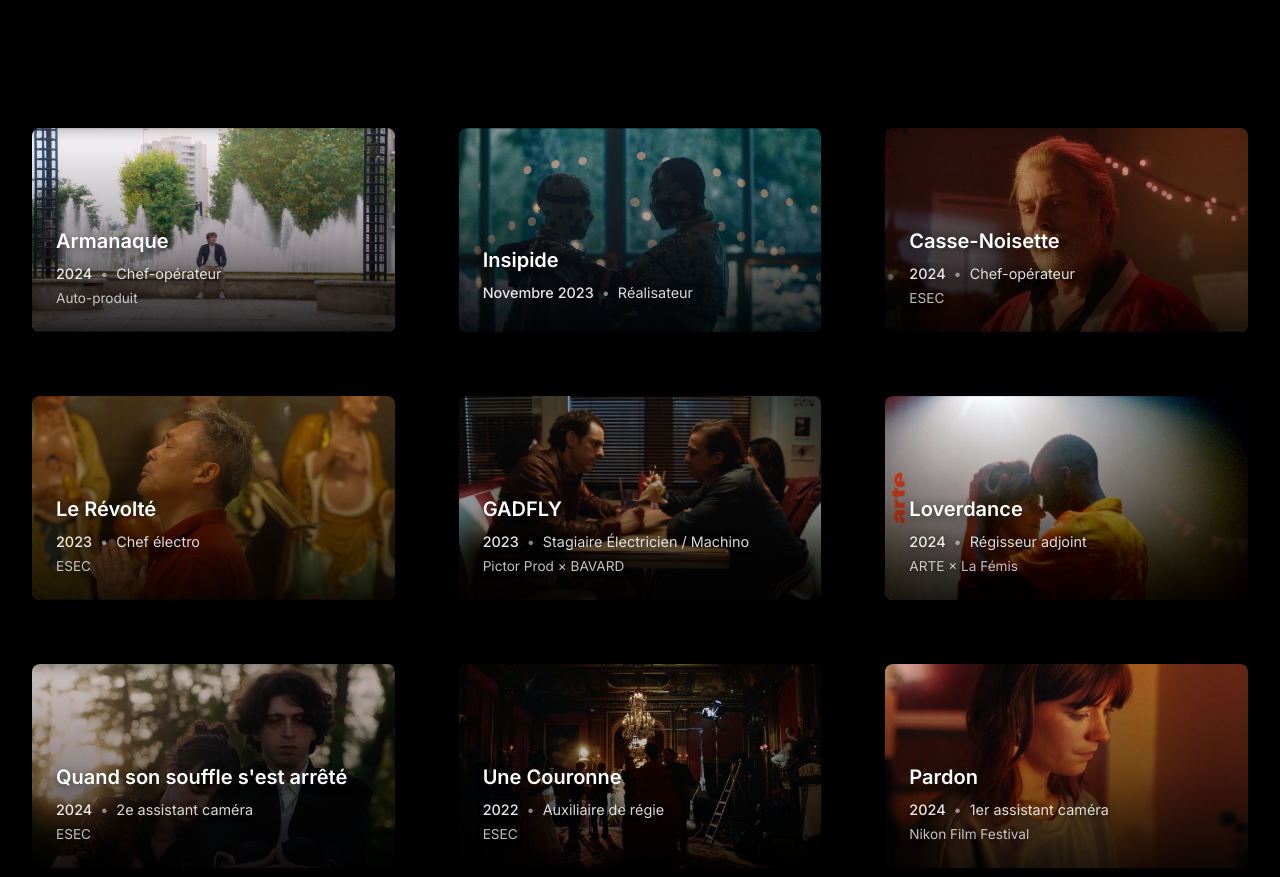
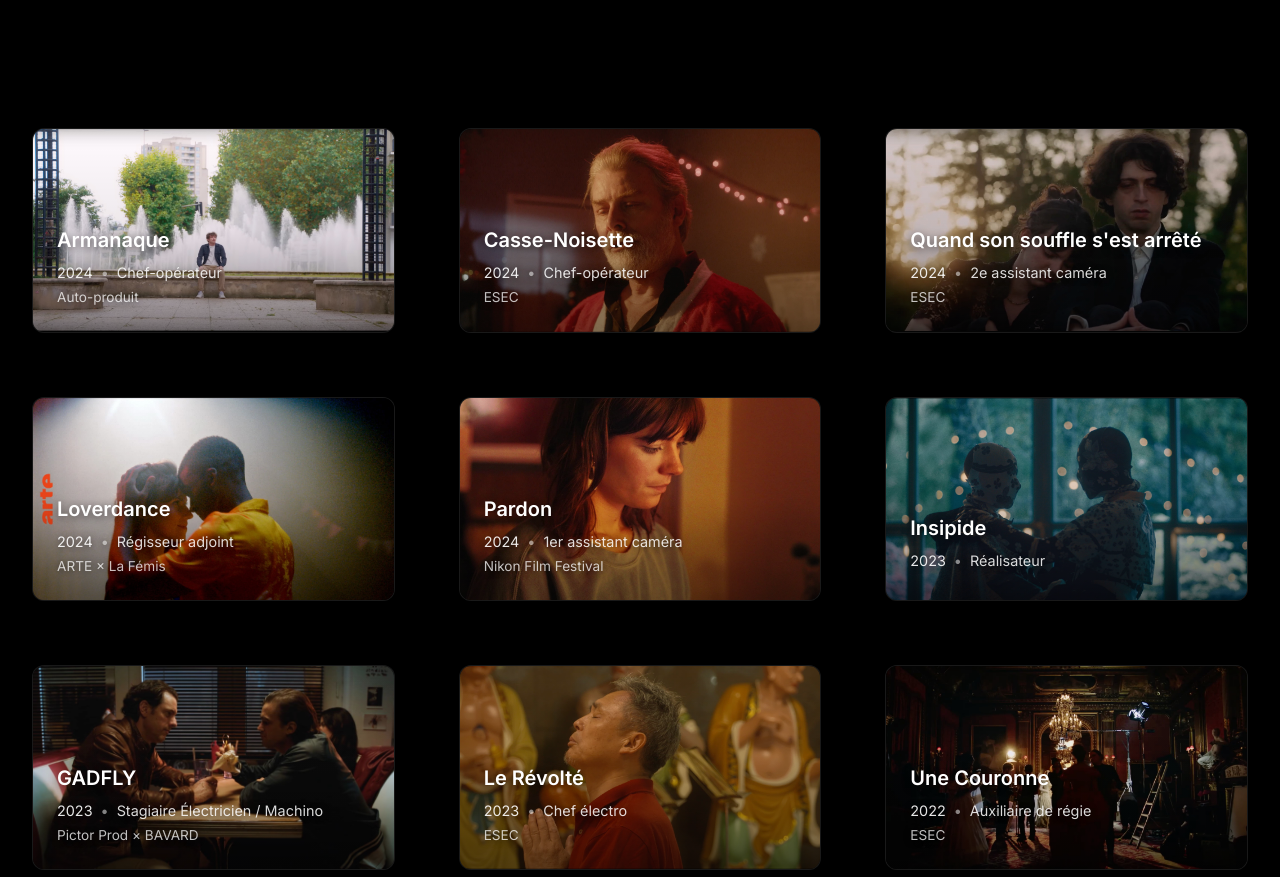
Before and after one commit to theosury/portfolio-theo, a React (Vite) app: page / in a window 1280 px wide. Shown: the part 1920-2797 px from the top of the page. Built offline with nearby package versions, Linux system fonts and the light colour scheme; the HTML template or start-up script is replaced by a standard one.

Commit message:
Sauvegarde avant migration vers React Router

```diff
--- a/src/components/Contact/Contact.css
+++ b/src/components/Contact/Contact.css
@@ -1,6 +1,6 @@
 .contact {
   background: linear-gradient(180deg, #000000 0%, #0a0a0a 100%);
-  padding-bottom: var(--spacing-md); /* Réduit l'écart avec le footer */
+  padding-bottom: 0; /* Supprime l'espace avec le footer */
 }
 
 .contact__content {
--- a/src/components/Hero/Hero.jsx
+++ b/src/components/Hero/Hero.jsx
@@ -20,13 +20,13 @@ function Hero() {
     setImages(shuffled);
   }, []);
 
-  // Change d'image toutes les 5 secondes
+  // Change d'image toutes les 7 secondes
   useEffect(() => {
     if (images.length === 0) return;
 
     const interval = setInterval(() => {
       setCurrentIndex(prevIndex => (prevIndex + 1) % images.length);
-    }, 5000);
+    }, 7000);
 
     return () => clearInterval(interval);
   }, [images]);
--- a/src/components/ProjectCard/ProjectCard.css
+++ b/src/components/ProjectCard/ProjectCard.css
@@ -1,13 +1,18 @@
 .project-card {
   position: relative;
   cursor: pointer;
-  transition: transform 0.3s ease;
+  transition: transform 0.3s ease, box-shadow 0.3s ease;
   overflow: hidden;
-  border-radius: 8px;
+  border-radius: 12px;
+  /* Bordure subtile style Apple */
+  border: 0.5px solid rgba(255, 255, 255, 0.08);
+  background: rgba(255, 255, 255, 0.02);
 }
 
 .project-card:hover {
-  transform: translateY(-4px);
+  transform: translateY(-6px);
+  box-shadow: 0 12px 40px rgba(0, 0, 0, 0.4);
+  border-color: rgba(255, 255, 255, 0.15);
 }
 
 .project-card__image-wrapper {
@@ -31,7 +36,7 @@
   transform: scale(1.05);
 }
 
-/* Overlay gradient */
+/* Overlay gradient - RÉDUIT pour moins d'assombrissement */
 .project-card__overlay {
   position: absolute;
   top: 0;
@@ -41,8 +46,8 @@
   background: linear-gradient(
     to bottom,
     rgba(0, 0, 0, 0) 0%,
-    rgba(0, 0, 0, 0.3) 50%,
-    rgba(0, 0, 0, 0.8) 100%
+    rgba(0, 0, 0, 0.07) 50%,
+    rgba(0, 0, 0, 0.4) 100%
   );
   pointer-events: none;
 }
@@ -98,6 +103,10 @@
 
 /* Responsive */
 @media (max-width: 768px) {
+  .project-card {
+    border-radius: 10px;
+  }
+
   .project-card__content {
     padding: 1rem;
   }
--- a/src/components/ProjectCard/ProjectCard.jsx
+++ b/src/components/ProjectCard/ProjectCard.jsx
@@ -2,6 +2,11 @@ import React from 'react';
 import './ProjectCard.css';
 
 const ProjectCard = ({ project, onClick }) => {
+  // Afficher le mois seulement si en post-production
+  const displayDate = project.status === 'En post-production' && project.month
+    ? project.month
+    : project.year;
+
   return (
     <div className="project-card" onClick={onClick}>
       <div className="project-card__image-wrapper">
@@ -16,14 +21,14 @@ const ProjectCard = ({ project, onClick }) => {
         <div className="project-card__content">
           <h3 className="project-card__title">{project.title}</h3>
 
+          {/* Ligne 1 : Année • Rôle */}
           <div className="project-card__meta">
-            <span className="project-card__month">
-              {project.month || project.year}
-            </span>
+            <span className="project-card__year">{displayDate}</span>
             <span className="project-card__separator">•</span>
             <span className="project-card__role">{project.role}</span>
           </div>
 
+          {/* Ligne 2 : Production */}
           {project.production && (
             <p className="project-card__production">{project.production}</p>
           )}
--- a/src/components/ProjectsInProgress/ProjectsInProgress.css
+++ b/src/components/ProjectsInProgress/ProjectsInProgress.css
@@ -1,5 +1,5 @@
 .projects-in-progress {
-  background-color: #050505;
+  background-color: #000000;
 }
 
 .projects-in-progress__header {
--- a/src/components/ProjectsInProgress/ProjectsInProgress.jsx
+++ b/src/components/ProjectsInProgress/ProjectsInProgress.jsx
@@ -7,7 +7,8 @@ import './ProjectsInProgress.css';
 const ProjectsInProgress = () => {
   const [selectedProject, setSelectedProject] = useState(null);
 
-  // Filtrer uniquement les projets avec status "En post-production"
+  // Filtrer ET trier les projets en post-production
+  // (les films sont déjà triés dans projectsData.js, donc on garde juste cet ordre)
   const projectsInProgress = projectsData.films.filter(
     project => project.status === 'En post-production'
   );
--- a/src/data/projectsData.js
+++ b/src/data/projectsData.js
@@ -1,6 +1,35 @@
 // =============================================
 // CONFIGURATION DES PROJETS
 // =============================================
+
+// Fonction pour parser les dates et trier
+const parseDate = (project) => {
+  if (project.month) {
+    // Format attendu : "Mars 2025" ou "Février-Mars 2024"
+    const match = project.month.match(/(\w+)\s*-?\s*(\w+)?\s*(\d{4})/);
+    if (match) {
+      const monthsMap = {
+        'janvier': 1, 'février': 2, 'mars': 3, 'avril': 4, 'mai': 5, 'juin': 6,
+        'juillet': 7, 'aout': 8, 'septembre': 9, 'octobre': 10, 'novembre': 11, 'décembre': 12
+      };
+      const monthName = match[2] ? match[2].toLowerCase() : match[1].toLowerCase();
+      const month = monthsMap[monthName] || 1;
+      const year = parseInt(match[3]);
+      return new Date(year, month - 1);
+    }
+  }
+  // Sinon, utiliser l'année uniquement
+  return new Date(parseInt(project.year || 2000), 0);
+};
+
+// Fonction de tri (du plus récent au plus ancien)
+const sortProjectsByDate = (projects) => {
+  return [...projects].sort((a, b) => {
+    const dateA = parseDate(a);
+    const dateB = parseDate(b);
+    return dateB - dateA; // Ordre décroissant
+  });
+};
 
 export const projectsData = {
   // ========== PROJETS HERO ==========
@@ -38,6 +67,7 @@ export const projectsData = {
       id: 'vagues',
       title: 'Ce que laissent les vagues',
       year: '2024',
+      month: 'Mai 2024',
       role: 'Cadreur',
       chefOp: 'Isaac Gorin',
       realisatrices: 'Luce Paz & Ana Maria Garza Flores',
@@ -64,12 +94,118 @@ export const projectsData = {
     },
   ],
 
-  // ========== TOUS LES PROJETS ==========
-  films: [
+  // ========== TOUS LES PROJETS (triés automatiquement par catégorie) ==========
+  get films() {
+    const allFilms = [
+      {
+        id: 'male-addict',
+        title: 'Mâle Addict',
+        year: '2025',
+        month: 'Mars 2025',
+        role: 'Chef-opérateur',
+        coChefOp: 'À confirmer',
+        realisateurs: 'Victoria Baverey & Pierre Vaxelaire',
+        production: 'Cours Florent',
+        thumbnail: '/images/male-addict-thumb.jpg',
+        status: 'En post-production',
+        images: [],
+        description: 'Triangle amoureux toxique entre Mathis, Thalia et Tom. Mathis et Thalia ont une liaison secrète alors que Thalia est en couple avec Tom, le meilleur ami de Mathis.',
+        synopsis: 'L\'histoire explore la manipulation, la trahison et les conséquences d\'une relation destructrice entre trois jeunes adultes pris dans un jeu dangereux de désir et de mensonges.',
+        specs: {
+          format: 'Moyen-métrage fiction',
+          duree: '40-50min (estimation)',
+          jours: '10 jours (2 semaines)',
+          camera: 'Blackmagic 6K'
+        }
+      },
+      {
+        id: 'gate66',
+        title: 'Gate 66',
+        year: '2025',
+        month: 'Septembre 2025',
+        role: '1er assistant caméra B',
+        realisateur: 'Maël Kerever',
+        chefOp: 'Bastien Leprince',
+        production: 'École 24 × ArtFX',
+        thumbnail: '/images/gate66-thumb.jpg',
+        status: 'En post-production',
+        images: [],
+        specs: {
+          format: 'Court-métrage',
+          lieu: 'Plaine Image, Tourcoing',
+          tournage: 'Septembre 2025',
+          particularite: 'Dolly, machine à fumée, green screen'
+        }
+      },
+      {
+        id: 'bbc',
+        title: 'BBC',
+        year: '2025',
+        month: 'Aout 2025',
+        role: 'Électricien',
+        realisateurs: 'Joaquim Tivoukou & Naïr Mlanao',
+        chefOp: 'Jerry Pradon',
+        chefElectro: 'Leo Aguiton',
+        production: 'MOLIMO Prod',
+        thumbnail: '/images/bbc-thumb.jpg',
+        status: 'En post-production',
+        images: [],
+        description: 'Xavier et Awa rentrent chez eux et croisent Madame Kogo dans l\'ascenseur. Elle apprend qu\'Awa va avoir une fille et confronte Xavier sur son passé, lui indiquant qu\'il doit procéder à un processus de réparation avant de devenir père.',
+        specs: {
+          format: 'Court-métrage fiction',
+          duree: '~15min',
+          jours: '6 jours',
+          camera: 'Arri ALEXA 35',
+          tournage: 'Août 2025',
+          lieu: 'Paris'
+        },
+        cast: [
+          'Joaquim Tivoukou (Xavier)',
+          'Loréna Massikini (Awa)',
+          'Elisabeth Milla (Mme Kogo)'
+        ]
+      },
+      {
+        id: 'verite-studio',
+        title: 'Vérité Studio',
+        year: '2025',
+        month: 'Juillet 2025',
+        role: 'Électricien',
+        realisatrice: 'Khadija Sy',
+        production: 'Point E × La Fémis',
+        thumbnail: '/images/verite-studio-thumb.jpg',
+        status: 'En post-production',
+        images: [],
+        specs: {
+          lieu: 'LCR Les Tailleurs, Villeneuve-d\'Ascq',
+          tournage: 'Juillet 2025'
+        }
+      },
+      {
+        id: 'azincourt',
+        title: 'Azincourt',
+        year: '2025',
+        month: 'Octobre 2025',
+        role: 'Électricien',
+        realisateur: 'Adrien Guillet',
+        chefOp: 'Axel Dos Santos',
+        chefElectro: 'Alexandre Chadha',
+        production: 'VHS Prod',
+        thumbnail: '/images/azincourt-thumb.jpg',
+        status: 'En post-production',
+        images: [],
+        specs: {
+          format: 'Court-métrage médiéval',
+          lieu: 'Château de la Lande, Montaigu-Vendée',
+          tournage: 'Octobre 2025',
+          particularite: 'Scènes de bataille, effets flèches 3D'
+        }
+      },
       {
         id: 'armanaque',
         title: 'Armanaque',
         year: '2024',
+        month: 'Juillet 2024',
         role: 'Chef-opérateur',
         production: 'Auto-produit',
         thumbnail: '/images/armanaque-thumb.jpg',
@@ -86,6 +222,91 @@ export const projectsData = {
           budget: 'Très faible',
           lumiere: 'Tungstène uniquement'
         }
+      },
+      {
+        id: 'pardon',
+        title: 'Pardon',
+        year: '2024',
+        month: 'Décembre 2024',
+        role: '1er assistant caméra',
+        realisatrice: 'Virginie Courteille',
+        chefOp: 'Isaac Gorin',
+        production: 'Nikon Film Festival',
+        thumbnail: '/images/pardon-thumb.jpg',
+        youtubeId: '9qQdzhmH8O0',
+        specs: {
+          format: 'Court-métrage',
+          lieu: 'Paris',
+          tournage: 'Décembre 2024'
+        }
+      },
+      {
+        id: 'casse-noisette',
+        title: 'Casse-Noisette',
+        year: '2024',
+        month: 'Juin 2024',
+        role: 'Chef-opérateur',
+        realisateur: 'Tristan Lonné',
+        production: 'ESEC',
+        thumbnail: '/images/casse-noisette-thumb.jpg',
+        images: [],
+        vimeoId: '1026723522',
+        description: 'Court-métrage studio tourné en une journée lors des portes ouvertes de l\'ESEC. Carte blanche, style inspiré de The Office mais en plus malaisant.',
+        specs: {
+          format: 'Court-métrage studio',
+          jours: '1 jour',
+          camera: 'Arri ALEXA Classic',
+          objectifs: 'Angénieux Optimo',
+        },
+        cast: [
+          'Frederic Chateau (Franck/Père Noël)',
+          'Noémie Garbarg (Maya)',
+          'Gary Muguet (Jordan)'
+        ]
+      },
+      {
+        id: 'quand-son-souffle',
+        title: 'Quand son souffle s\'est arrêté',
+        year: '2024',
+        month: 'Avril 2024',
+        role: '2e assistant caméra',
+        realisatrice: 'Nina Gavras',
+        chefOp: 'Léo Rodella',
+        production: 'ESEC',
+        thumbnail: '/images/quand-son-souffle-thumb.jpg',
+        images: [],
+        youtubeId: 'epDfHUrlK_0',
+        description: 'Film de fin d\'études ESEC.',
+        specs: {
+          format: 'Court-métrage fiction',
+          lieu: 'Maisons-Laffitte',
+          tournage: 'Avril 2024'
+        }
+      },
+      {
+        id: 'loverdance',
+        title: 'Loverdance',
+        year: '2024',
+        month: 'Mars 2024',
+        role: 'Régisseur adjoint',
+        realisateur: 'Victor Gomez',
+        directricePhoto: 'Louise Bernard Pallas',
+        production: 'ARTE × La Fémis',
+        thumbnail: '/images/loverdance-thumb.jpg',
+        images: [],
+        description: 'Lola rencontre Simon lors d\'un marathon de 24 heures de danse. Alors que la compétition bat son plein, ils développent une complicité qui la détourne de son objectif. Mais les éliminations se succèdent à un rythme effréné et, à bout de souffle, elle décide de s\'unir à lui pour une danse qui pourrait bien les mener à la victoire…',
+        arteId: '119915-009-A?autoplay=true&mute=0',
+        specs: {
+          format: 'Court-métrage fiction',
+          coproduction: 'Filmakademie Baden-Württemberg, La Fémis, ARTE, SWR',
+          pays: 'France',
+          annee: '2024'
+        },
+        cast: [
+          'Yannick Blivet (Animateur)',
+          'Frederico Semedo (Simon)',
+          'Louise Luck (Lola)'
+        ]
       },
       {
         id: 'insipide',
@@ -124,54 +345,10 @@ export const projectsData = {
         ]
       },
       {
-      id: 'casse-noisette',
-      title: 'Casse-Noisette',
-      year: '2024',
-      role: 'Chef-opérateur',
-      realisateur: 'Tristan Lonné',
-      production: 'ESEC',
-      thumbnail: '/images/casse-noisette-thumb.jpg',
-      images: [],
-      vimeoId: '1026723522',
-      description: 'Court-métrage studio tourné en une journée lors des portes ouvertes de l\'ESEC. Carte blanche, style inspiré de The Office mais en plus malaisant.',
-      specs: {
-        format: 'Court-métrage studio',
-        jours: '1 jour',
-        camera: 'Arri ALEXA Classic',
-        objectifs: 'Angénieux Optimo',
-      },
-      cast: [
-        'Frederic Chateau (Franck/Père Noël)',
-        'Noémie Garbarg (Maya)',
-        'Gary Muguet (Jordan)'
-      ]
-    },
-    {
-      id: 'revolte',
-      title: 'Le Révolté',
-      year: '2023',
-      role: 'Chef électro',
-      realisateur: 'Nicolas Baste',
-      cheffeOp: 'Louise Stein',
-      production: 'ESEC',
-      thumbnail: '/images/revolte-thumb.jpg',
-      images: [],
-      youtubeId: 'PPvxZQ_3x3c',
-      description: 'Louis, un fils d\'immigrés chinois manifestant en France contre la politique du gouvernement, entre en conflit avec son père quand il apprend que celui-ci désapprouve sa révolte dans ce qui est pour lui une terre d\'accueil. Film de fin de cycle 1.',
-      specs: {
-        format: 'Court-métrage fiction',
-        annee: '2023'
-      },
-      cast: [
-        'Andrea Zamparo',
-        'Longmon Wang',
-        'Rong-Ying Yang'
-      ]
-    },
-    {
         id: 'gadfly',
         title: 'GADFLY',
         year: '2023',
+        month: 'Octobre 2023',
         role: 'Stagiaire Électricien / Machino',
         realisateur: 'Taylor Knight',
         chefElectro: 'Jérémie Dignac',
@@ -193,51 +370,33 @@ export const projectsData = {
         }
       },
       {
-      id: 'loverdance',
-      title: 'Loverdance',
-      year: '2024',
-      role: 'Régisseur adjoint',
-      realisateur: 'Victor Gomez',
-      directricePhoto: 'Louise Bernard Pallas',
-      production: 'ARTE × La Fémis',
-      thumbnail: '/images/loverdance-thumb.jpg',
+        id: 'revolte',
+        title: 'Le Révolté',
+        year: '2023',
+        month: 'Mai 2023',
+        role: 'Chef électro',
+        realisateur: 'Nicolas Baste',
+        cheffeOp: 'Louise Stein',
+        production: 'ESEC',
+        thumbnail: '/images/revolte-thumb.jpg',
         images: [],
-      description: 'Lola rencontre Simon lors d\'un marathon de 24 heures de danse. Alors que la compétition bat son plein, ils développent une complicité qui la détourne de son objectif. Mais les éliminations se succèdent à un rythme effréné et, à bout de souffle, elle décide de s\'unir à lui pour une danse qui pourrait bien les mener à la victoire…',
-      arteId: '119915-009-A?autoplay=true&mute=0',
+        youtubeId: 'PPvxZQ_3x3c',
+        description: 'Louis, un fils d\'immigrés chinois manifestant en France contre la politique du gouvernement, entre en conflit avec son père quand il apprend que celui-ci désapprouve sa révolte dans ce qui est pour lui une terre d\'accueil. Film de fin de cycle 1.',
         specs: {
           format: 'Court-métrage fiction',
-        coproduction: 'Filmakademie Baden-Württemberg, La Fémis, ARTE, SWR',
-        pays: 'France',
-        annee: '2024'
+          annee: '2023'
         },
         cast: [
-        'Yannick Blivet (Animateur)',
-        'Frederico Semedo (Simon)',
-        'Louise Luck (Lola)'
+          'Andrea Zamparo',
+          'Longmon Wang',
+          'Rong-Ying Yang'
         ]
-    },
-    {
-      id: 'quand-son-souffle',
-      title: 'Quand son souffle s\'est arrêté',
-      year: '2024',
-      role: '2e assistant caméra',
-      realisatrice: 'Nina Gavras',
-      chefOp: 'Léo Rodella',
-      production: 'ESEC',
-      thumbnail: '/images/quand-son-souffle-thumb.jpg',
-      images: [],
-      youtubeId: 'epDfHUrlK_0',
-      description: 'Film de fin d\'études ESEC.',
-      specs: {
-        format: 'Court-métrage fiction',
-        lieu: 'Maisons-Laffitte',
-        tournage: 'Avril 2024'
-      }
       },
       {
         id: 'une-couronne',
         title: 'Une Couronne',
         year: '2022',
+        month: 'Juin 2022',
         role: 'Auxiliaire de régie',
         realisateurs: 'Salma Taibi & Bruno Ribuot-Hirsch',
         cheffeOp: 'Syvian Qi',
@@ -256,129 +415,11 @@ export const projectsData = {
           'François Ayrault'
         ]
       },
-    {
-      id: 'pardon',
-      title: 'Pardon',
-      year: '2024',
-      role: '1er assistant caméra',
-      realisatrice: 'Virginie Courteille',
-      chefOp: 'Isaac Gorin',
-      production: 'Nikon Film Festival',
-      thumbnail: '/images/pardon-thumb.jpg',
-      youtubeId: '9qQdzhmH8O0',
-      specs: {
-        format: 'Court-métrage',
-        lieu: 'Paris',
-        tournage: 'Décembre 2024'
-      }
+    ];
+
+    // Trier tous les films (les composants filtreront ensuite)
+    return sortProjectsByDate(allFilms);
   },
-
-    // ========== PROJETS EN POST-PRODUCTION ==========
-    {
-      id: 'male-addict',
-      title: 'Mâle Addict',
-      year: '2025',
-      month: 'Mars 2025',
-      role: 'Chef-opérateur',
-      coChefOp: 'À confirmer',
-      realisateurs: 'Victoria Baverey & Pierre Vaxelaire',
-      production: 'Moyen-métrage - Cours Florent',
-      thumbnail: '/images/male-addict-thumb.jpg',
-      status: 'En post-production',
-      images: [],
-      description: 'Triangle amoureux toxique entre Mathis, Thalia et Tom. Mathis et Thalia ont une liaison secrète alors que Thalia est en couple avec Tom, le meilleur ami de Mathis.',
-      synopsis: 'L\'histoire explore la manipulation, la trahison et les conséquences d\'une relation destructrice entre trois jeunes adultes pris dans un jeu dangereux de désir et de mensonges.',
-      specs: {
-        format: 'Moyen-métrage fiction',
-        duree: '40-50min (estimation)',
-        jours: '10 jours (2 semaines)',
-        camera: 'Blackmagic 6K'
-      }
-    },
-    {
-      id: 'bbc',
-      title: 'BBC',
-      year: '2025',
-      month: 'Août 2025',
-      role: 'Électricien',
-      realisateurs: 'Joaquim Tivoukou & Naïr Mlanao',
-      chefOp: 'Jerry Pradon',
-      chefElectro: 'Leo Aguiton',
-      production: 'MOLIMO Prod',
-      thumbnail: '/images/bbc-thumb.jpg',
-      status: 'En post-production',
-      images: [],
-      description: 'Xavier et Awa rentrent chez eux et croisent Madame Kogo dans l\'ascenseur. Elle apprend qu\'Awa va avoir une fille et confronte Xavier sur son passé, lui indiquant qu\'il doit procéder à un processus de réparation avant de devenir père.',
-      specs: {
-        format: 'Court-métrage',
-        duree: '~15min',
-        jours: '6 jours',
-        camera: 'Arri ALEXA 35',
-        tournage: 'Août 2025',
-        lieu: 'Paris'
-      },
-      cast: [
-        'Joaquim Tivoukou (Xavier)',
-        'Loréna Massikini (Awa)',
-        'Elisabeth Milla (Mme Kogo)'
-      ]
-    },
-    {
-      id: 'azincourt',
-      title: 'Azincourt',
-      year: '2024',
-      month: 'Octobre 2024',
-      role: 'Électricien',
-      realisateur: 'Adrien Guillet',
-      chefOp: 'Axel Dos Santos',
-      chefElectro: 'Alexandre Chadha',
-      production: 'Court-métrage médiéval - VHS Prod',
-      thumbnail: '/images/azincourt-thumb.jpg',
-      status: 'En post-production',
-      images: [],
-      specs: {
-        format: 'Court-métrage médiéval',
-        lieu: 'Château de la Lande, Montaigu-Vendée',
-        tournage: 'Octobre 2024',
-        particularite: 'Scènes de bataille, effets flèches 3D'
-      }
-    },
-    {
-      id: 'gate66',
-      title: 'Gate 66',
-      year: '2025',
-      month: 'Septembre 2025',
-      role: '1er assistant caméra B',
-      realisateur: 'Maël Kerever',
-      chefOp: 'Bastien Leprince',
-      production: 'Court-métrage - École 24 × ArtFX',
-      thumbnail: '/images/gate66-thumb.jpg',
-      status: 'En post-production',
-      images: [],
-      specs: {
-        format: 'Court-métrage',
-        lieu: 'Plaine Image, Tourcoing',
-        tournage: 'Septembre 2025',
-        particularite: 'Dolly, machine à fumée, green screen'
-      }
-    },
-    {
-      id: 'verite-studio',
-      title: 'Vérité Studio',
-      year: '2025',
-      month: 'Juillet 2025',
-      role: 'Électricien',
-      realisatrice: 'Khadija Sy',
-      production: 'Court-métrage - Point E × La Fémis',
-      thumbnail: '/images/verite-studio-thumb.jpg',
-      status: 'En post-production',
-      images: [],
-      specs: {
-        lieu: 'LCR Les Tailleurs, Villeneuve-d\'Ascq',
-        tournage: 'Juillet 2025'
-      }
-    }
-  ],
 
   // ========== AUTRES EXPÉRIENCES ==========
   autres: [
```
Also changed, not shown: src/components/Header/Header.css (+70 -10 lines), src/components/Header/Header.jsx (+15 -9 lines), src/components/ProjectModal/ProjectModal.jsx (+47 -46 lines). Lines whose indentation alone changed are shown as unchanged.
